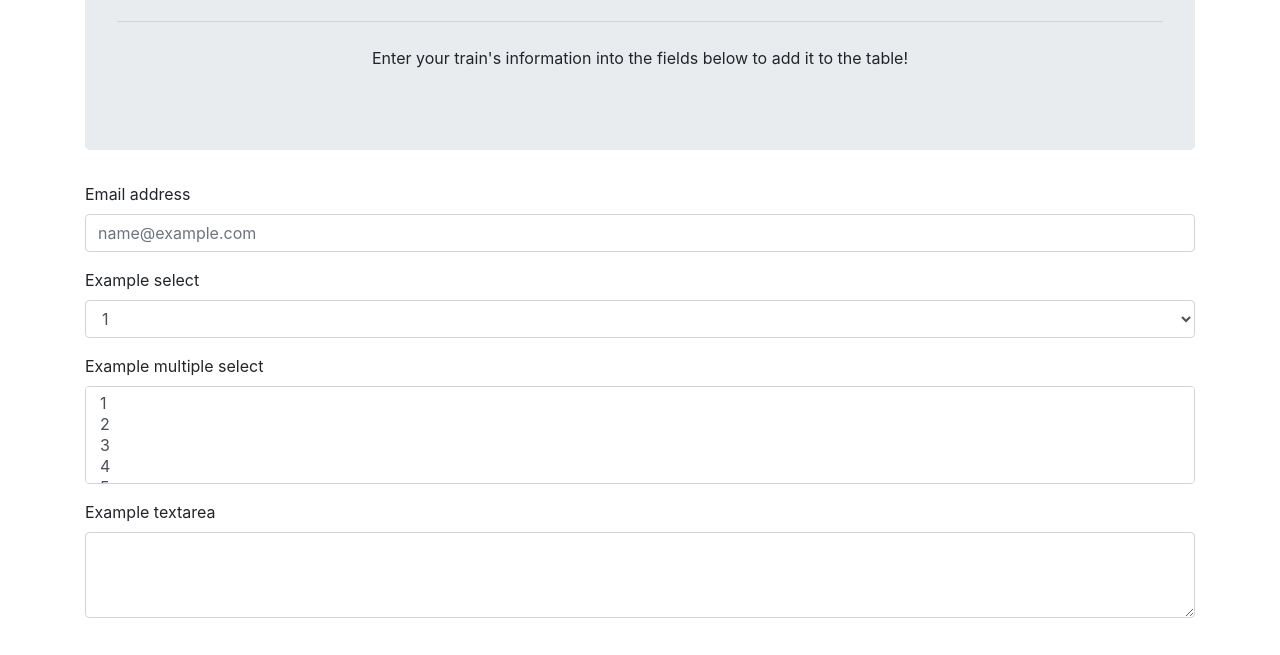
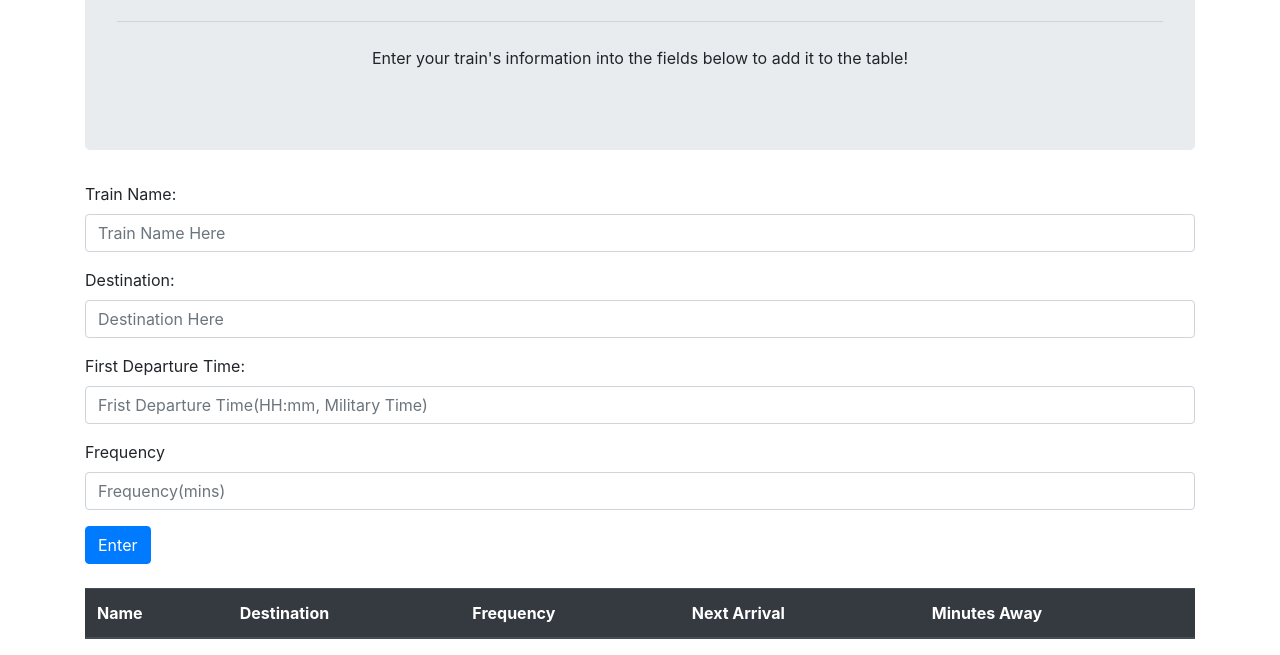
Before and after one commit to Mason-Shadrick/train-app, a plain HTML site: page index.html in a window 1280 px wide. Shown: the part 172-827 px from the top of the page. Before the commit the page ends 806 px from the top, so only its background shows below. Drawn offline with nearby package versions, Linux system fonts and the light colour scheme.

Commit message:
index.html mostly complete

```diff
--- a/index.html
+++ b/index.html
@@ -1,8 +1,8 @@
 <!DOCTYPE html>
 <html lang="en">
   <head>
-    <meta charset="UTF-8">
-    <meta name="viewport" content="width=device-width, initial-scale=1.0">
+    <meta charset="UTF-8" />
+    <meta name="viewport" content="width=device-width, initial-scale=1.0" />
     <title>Train Time!!!</title>
     <!--bootstrap-->
     <link
@@ -12,7 +12,7 @@
       crossorigin="anonymous"
     />
     <!--my css-->
-    <link type="stylesheet" href="assets/style.css"  />
+    <link type="stylesheet" href="assets/style.css" />
   </head>
   <body>
     <!--container for all info to go in-->
@@ -21,45 +21,82 @@
       <div class="jumbotron text-center">
         <h1 class="display-4">Train Time!!!</h1>
         <p class="lead">What is the train schedule??</p>
-        <hr class="my-4">
-        <p>Enter your train's information into the fields below to add it to the table!</p>
+        <hr class="my-4" />
+        <p>
+          Enter your train's information into the fields below to add it to the
+          table!
+        </p>
       </div>
+      <!--row and column to refer to later in css for borders and such-->
+      <div class="row">
+        <div class="col-md-12">
           <!--form to input new train info into-->
           <form>
+            <!--Name-->
             <div class="form-group">
-          <label for="exampleFormControlInput1">Email address</label>
-          <input type="email" class="form-control" id="exampleFormControlInput1" placeholder="name@example.com">
+              <label for="train-name">Train Name:</label>
+              <input
+                type="name"
+                class="form-control"
+                id="trainName"
+                placeholder="Train Name Here"
+              />
             </div>
+            <!--Destination-->
             <div class="form-group">
-          <label for="exampleFormControlSelect1">Example select</label>
-          <select class="form-control" id="exampleFormControlSelect1">
-            <option>1</option>
-            <option>2</option>
-            <option>3</option>
-            <option>4</option>
-            <option>5</option>
-          </select>
+              <label for="train-destination">Destination:</label>
+              <input
+                class="form-control"
+                id="trainDestin"
+                placeholder="Destination Here"
+              />
             </div>
+            <!--Departure-->
             <div class="form-group">
-          <label for="exampleFormControlSelect2">Example multiple select</label>
-          <select multiple class="form-control" id="exampleFormControlSelect2">
-            <option>1</option>
-            <option>2</option>
-            <option>3</option>
-            <option>4</option>
-            <option>5</option>
-          </select>
+              <label for="first-train-time">First Departure Time:</label>
+              <input
+                class="form-control"
+                id="trainDepart"
+                placeholder="Frist Departure Time(HH:mm, Military Time)"
+              />
             </div>
+            <!--Frequency-->
             <div class="form-group">
-          <label for="exampleFormControlTextarea1">Example textarea</label>
-          <textarea class="form-control" id="exampleFormControlTextarea1" rows="3"></textarea>
+              <label for="train-frequency">Frequency</label>
+              <input
+                class="form-control"
+                id="trainFreq"
+                placeholder="Frequency(mins)"
+              />
             </div>
+            <button type="button" class="btn btn-primary">Enter</button>
           </form>
-
-
-
+        </div>
+      </div>
+    </br>
+    <!--row and column to refer to later in css-->
+      <div class="row">
+        <div class="col-md-12">
+          <!--start of table with table header for train info-->
+          <table class="table">
+          <thead class="thead-dark">
+            <tr>
+              <th scope="col">Name</th>
+              <th scope="col">Destination</th>
+              <th scope="col">Frequency</th>
+              <th scope="col">Next Arrival</th>
+              <th scope="col">Minutes Away</th>
+            </tr>
+          </thead>
+        </table>
+        </div>
 
       </div>
+
+    </div>
+    <!--Jquery-->
+    <script src="https://cdnjs.cloudflare.com/ajax/libs/jquery/3.2.1/jquery.min.js"></script>
+    <!--My JS-->
     <script src="assets/app.js"></script>
   </body>
 </html>
```
Lines whose indentation alone changed are shown as unchanged.
